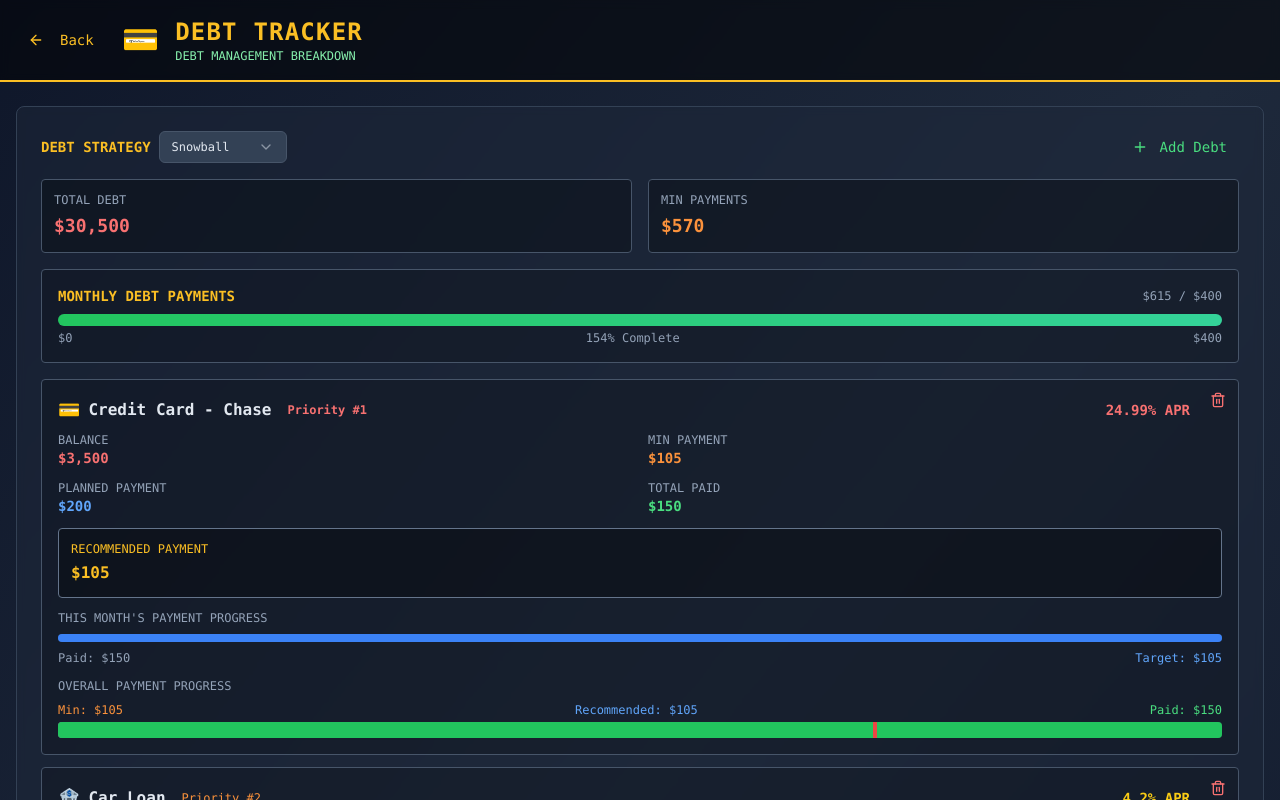
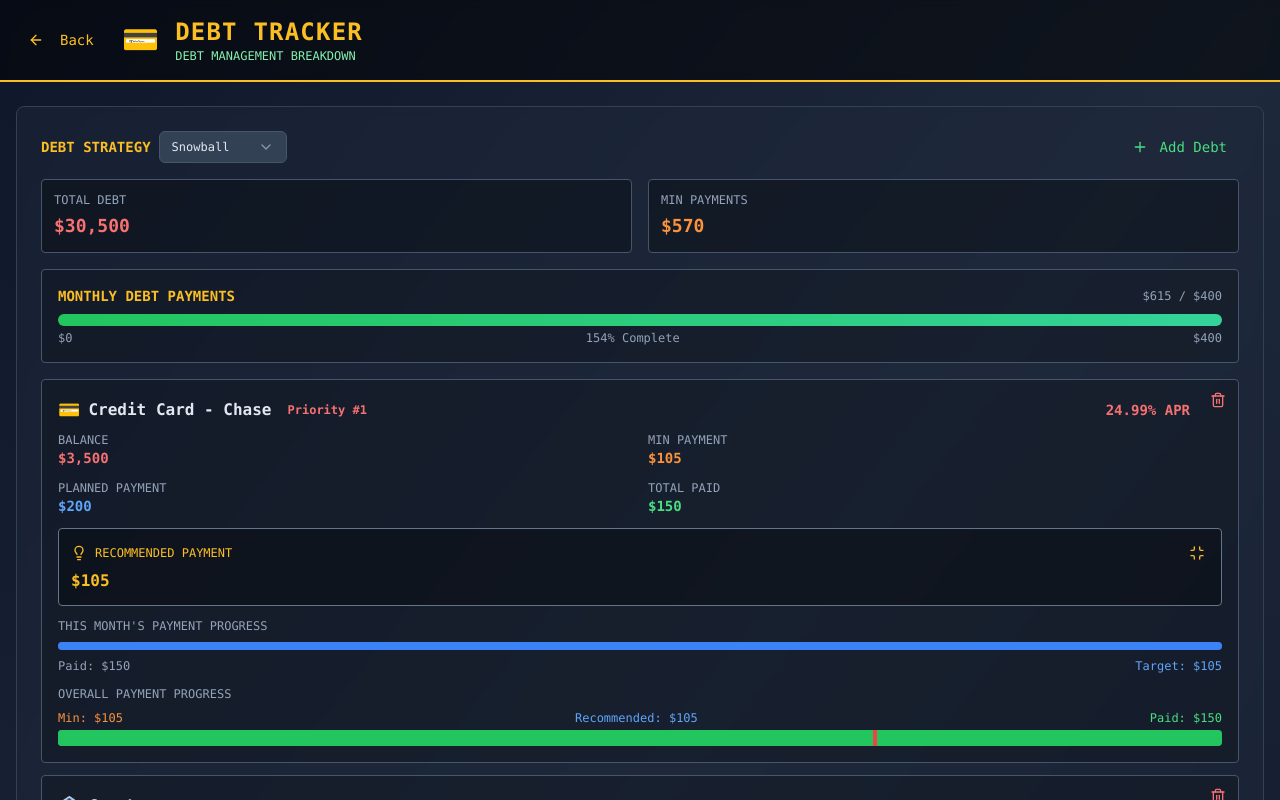
Before and after one commit to rodgome/pixel-plan-vault, a React (Vite) app: page /debt in a window 1280 px wide. Shown: the top 800 px of the page. Built offline with nearby package versions, Linux system fonts and the light colour scheme.

Commit message:
Add minimize button with light bulb icon
Added a minimize button with a light bulb icon to the DebtStrategyRecommendation component.

```diff
--- a/src/components/debt/DebtStrategyRecommendation.tsx
+++ b/src/components/debt/DebtStrategyRecommendation.tsx
@@ -1,3 +1,7 @@
+
+import { useState } from 'react';
+import { Lightbulb, Minimize } from 'lucide-react';
+import { Button } from '@/components/ui/button';
 
 interface DebtStrategyRecommendationProps {
   debt: any;
@@ -5,6 +9,7 @@ interface DebtStrategyRecommendationProps {
 }
 
 const DebtStrategyRecommendation = ({ debt, showStrategy }: DebtStrategyRecommendationProps) => {
+  const [isMinimized, setIsMinimized] = useState(false);
   const isStrategicDebt = 'recommendedPayment' in debt;
 
   if (!showStrategy || !isStrategicDebt) {
@@ -13,8 +18,23 @@ const DebtStrategyRecommendation = ({ debt, showStrategy }: DebtStrategyRecommen
 
   return (
     <div className="bg-black/30 p-3 rounded border border-slate-500 mb-3">
-      <div className="text-xs text-amber-400 mb-1">RECOMMENDED PAYMENT</div>
-      <div className="font-bold text-amber-400">${debt.recommendedPayment.toLocaleString()}</div>
+      <div className="flex items-center justify-between mb-1">
+        <div className="flex items-center gap-2">
+          <Lightbulb className="w-4 h-4 text-amber-400" />
+          <div className="text-xs text-amber-400">RECOMMENDED PAYMENT</div>
+        </div>
+        <Button
+          variant="ghost"
+          size="sm"
+          onClick={() => setIsMinimized(!isMinimized)}
+          className="h-6 w-6 p-0 text-amber-400 hover:text-amber-300 hover:bg-slate-700/50"
+        >
+          <Minimize className="w-3 h-3" />
+        </Button>
+      </div>
+      {!isMinimized && (
+        <div className="font-bold text-amber-400">${debt.recommendedPayment.toLocaleString()}</div>
+      )}
     </div>
   );
 };
```
